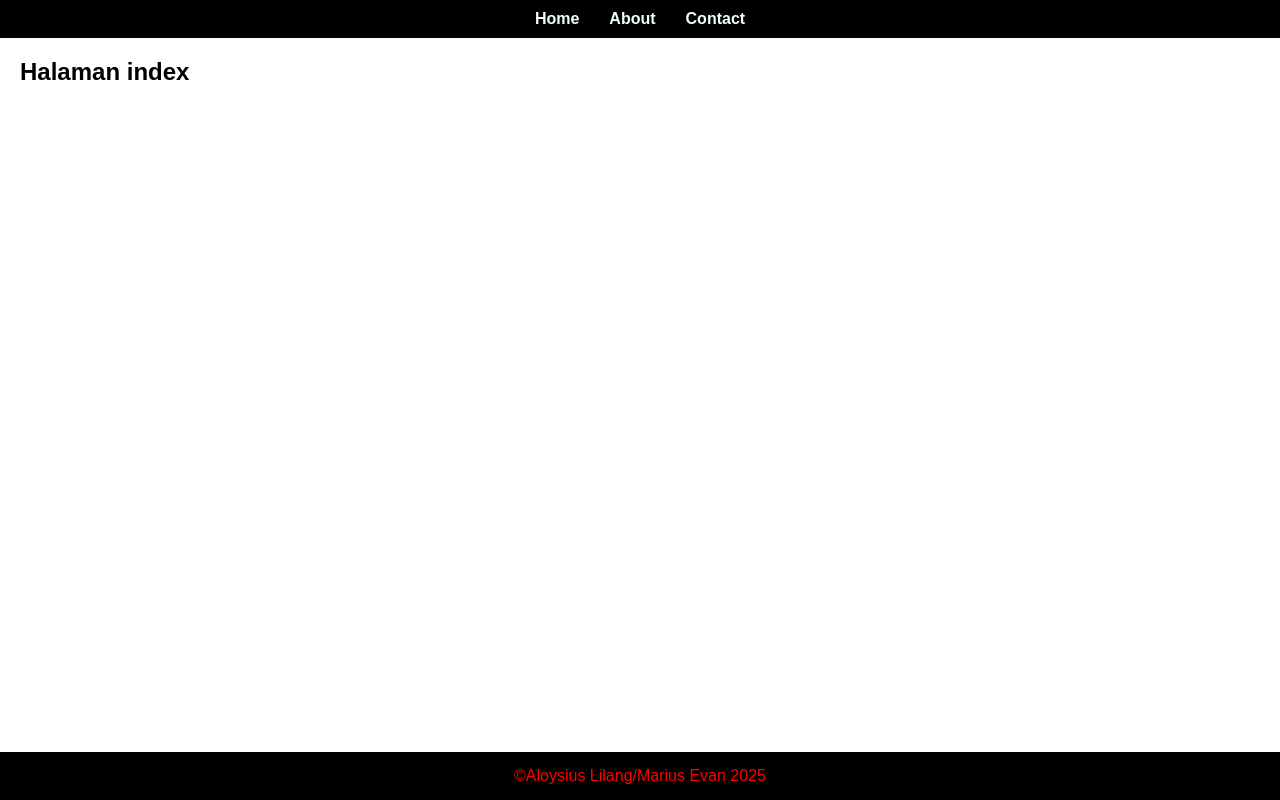
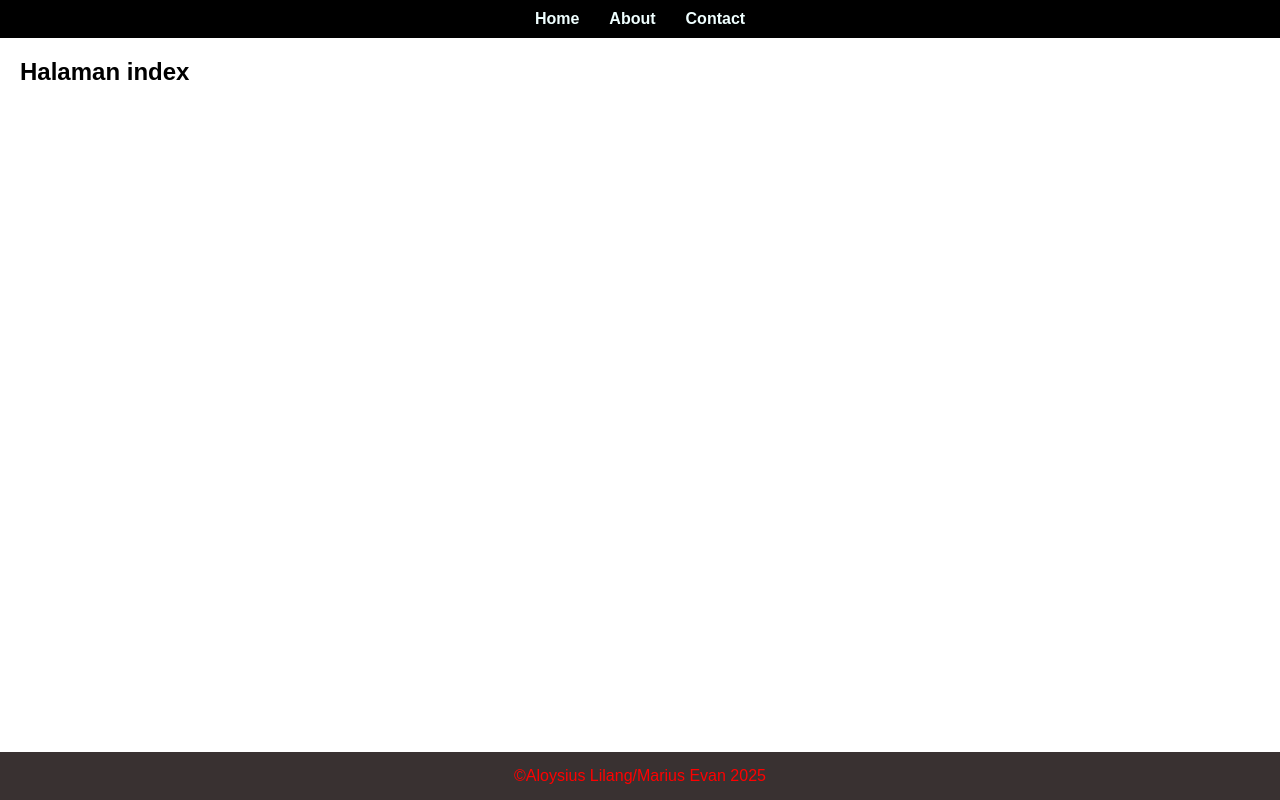
Before and after one commit to notforwork333/EVAN-LILANG_Ekskul_Coding_SMP_Kampus, a plain HTML site: page index.html in a window 1280 px wide. Drawn offline with Linux system fonts and the light colour scheme.

Commit message:
Update style.css

```diff
--- a/style.css
+++ b/style.css
@@ -46,7 +46,7 @@ nav ul li a:active {
 }
 
 footer {
-    background-color: rgb(0, 0, 0);
+    background-color: rgb(57, 49, 49);
     color: red;
     padding: 15px 0;
     text-align: center;
```
